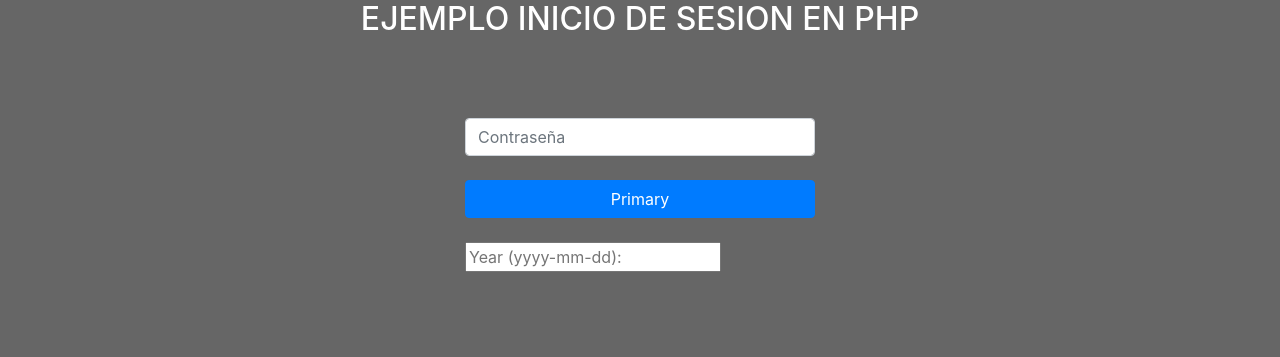
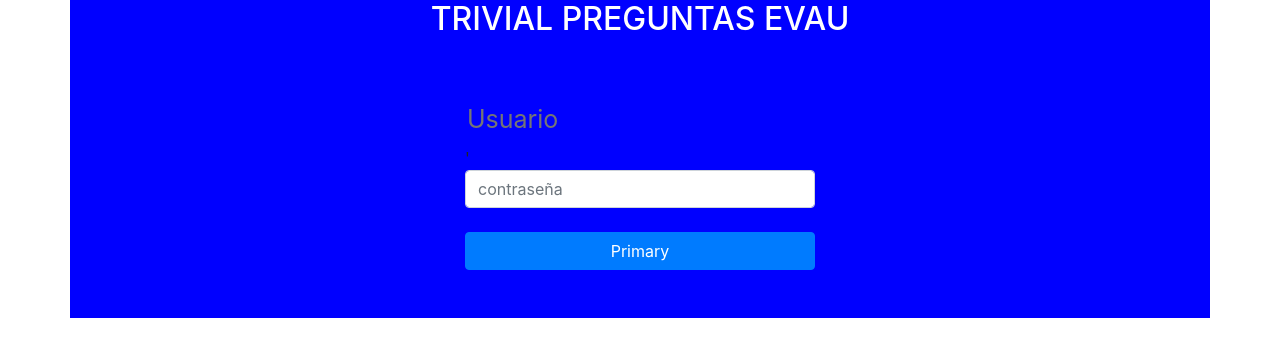
Before and after one commit to Jfaramir/PHP_2018_ejemplo1, a PHP site: page / in a window 1280 px wide. Shown: the top 357 px of the page. Run offline with PHP 8.4, Linux system fonts and the light colour scheme; some libraries are stand-ins or nearby versions.

Commit message:
para pablo

```diff
--- a/index.php
+++ b/index.php
@@ -2,31 +2,35 @@
 <html>
     <head>
         <meta charset="UTF-8">
-        <title>PRUEBA DE PHP CON BOOTSTRAP</title>
+        <meta name="viewport" content="width=device-width, initial-scale=1.0">
+        <title>TRIVIAL DE PREGUNTAS EVAU</title>
         <link href="css/bootstrap.min.css" rel="stylesheet" type="text/css"/>
+        <link rel="shortcut icon" type="" href=""
     </head>
-    <body style="background-color: #666">
-        <div class="container">
+    <body style="background-color: white">
+
+
+        <div class="container" style="background-color: blue" id="principal">
             <div class="row">
                 <div class="col-12">
-                    <h2 class="text-center" style="color: white"> EJEMPLO INICIO DE SESION EN PHP </h2>
+                    <h2 class="text-center" style="color: white"> TRIVIAL PREGUNTAS EVAU </h2>
                 </div>
             </div>
             <div class="row">
                 <div class="col-4"></div>
                 <div class="col-4">
                     <br/><br/>
-                    <form action="index2.php">
-                        <input id="cajaNombre" class="form-control" type="text" placeholder="Usuario" required="required">
+
+                          <input id="cajaNombre" class="form-control-plaintext" type="text" placeholder="Usuario" required="required" style="font-size: 25px" >'
                           <br/>
-                          <input id="cajaPassword" class="form-control" type="password" placeholder="Contraseña">
+
+                          <input id="cajaPassword" class="form-control" type="password" placeholder="contraseña">
                           <br/>
+
                           <button id="boton1" class="btn btn-primary btn-block" type="submit">Primary</button>
                           <br/>
-                          <p>
-                            <input c data-validation="date" data-validation-format="yyyy-mm-dd" type="number" placeholder="Year (yyyy-mm-dd):">
-                          </p>
-                    </form>
+                          <br/>
+
 
                 </div>
                 <div class="col-4">
@@ -35,29 +39,36 @@
             </div>
         </div>
 
-        <?php
-        // put your code here
-        ?>
     </body>
     <script src="js/jquery-3.3.1.min.js" type="text/javascript"></script>
     <script src="//cdnjs.cloudflare.com/ajax/libs/jquery-form-validator/2.3.26/jquery.form-validator.min.js"></script>
 
     <script>
          // document ready se ejecuta cuando toda la pagina se ha cargado correctamente
-        $(document).ready(function() {
-            $('#cajaNombre').hide();
-        });
+//        $(document).ready(function() {
+//            $('#cajaNombre').hide();
+//        });
 
         $.validate({
             lang: 'es'
         });
 
         $('#boton1').click(function() {
-            console.log("aqui si llega");
-            //$('#nombre').val("Why you are running?");
-            //$('input[name=usuario_nombre]').val("Why you running?");
-            $('#cajaNombre').show(500);
-            console.log("aqui tambien");
+            //leo el contenido de las cajas nombre y contraseña
+              var _cajaNombre = $('#cajaNombre').val();
+              var _cajaPassword = $('#cajaPassword').val();
+
+              $('#principal').load("login.php", {
+                  cajaNombre: _cajaNombre,
+                  cajaPassword: _cajaPassword
+              });
+
+
+//            console.log("aqui si llega");
+//            //$('#nombre').val("Why you are running?");
+//            //$('input[name=usuario_nombre]').val("Why you running?");
+//            $('#cajaNombre').show(500);
+
         });
 
     </script>
```
Also changed, not shown: configuracion.php (added, +14 -0 lines), login.php (added, +21 -0 lines), misFunciones.php (added, +9 -0 lines), css/bootstrap.css.
